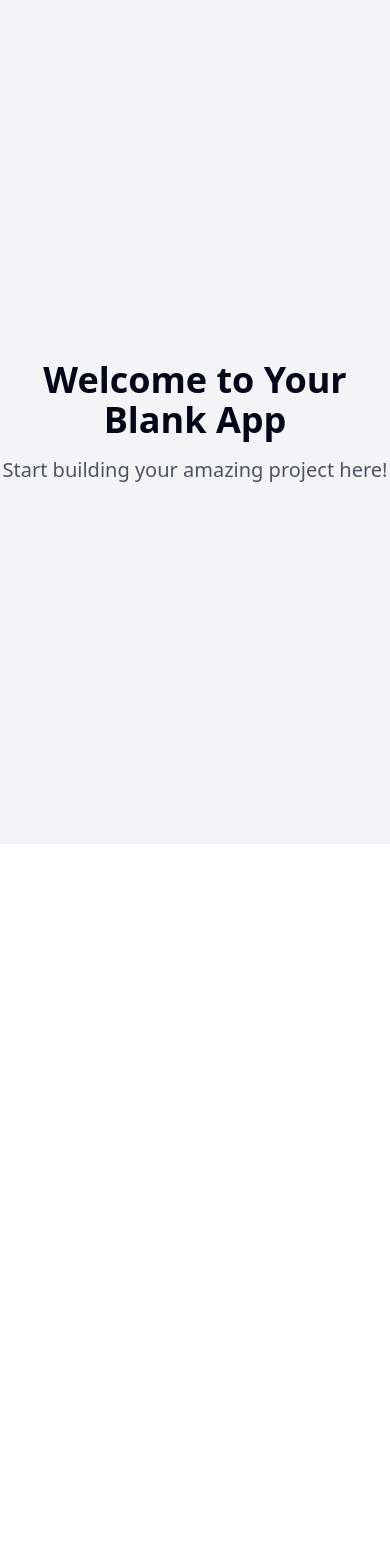
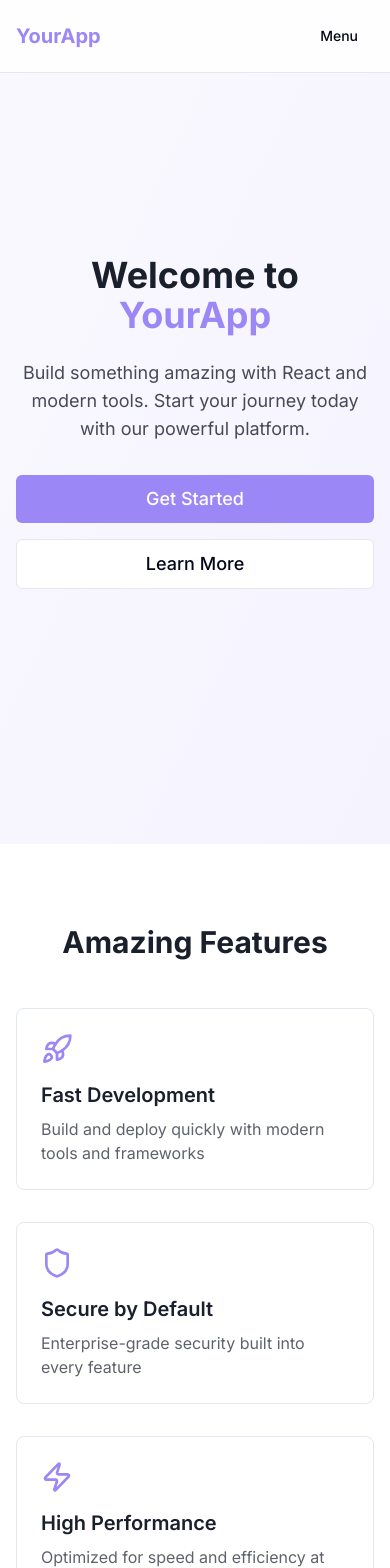
Before and after one commit to ihebchebbi1998tnaadaedaea/react-journey-starter-67, a React (Vite) app: page / in a window 390 px wide. Shown: the top 1568 px of the page. Before the commit the page ends 844 px from the top, so only its background shows below. Built offline with nearby package versions, Linux system fonts and the light colour scheme.

Commit message:
Start React JS project
Initialized a new React JS project structure with necessary configuration files and components.
[skip gpt_engineer]

```diff
--- /dev/null
+++ b/src/components/Features.tsx
@@ -0,0 +1,48 @@
+import { Rocket, Shield, Zap } from "lucide-react";
+
+const Features = () => {
+  const features = [
+    {
+      icon: <Rocket className="w-8 h-8 text-primary" />,
+      title: "Fast Development",
+      description: "Build and deploy quickly with modern tools and frameworks",
+    },
+    {
+      icon: <Shield className="w-8 h-8 text-primary" />,
+      title: "Secure by Default",
+      description: "Enterprise-grade security built into every feature",
+    },
+    {
+      icon: <Zap className="w-8 h-8 text-primary" />,
+      title: "High Performance",
+      description: "Optimized for speed and efficiency at every level",
+    },
+  ];
+
+  return (
+    <section id="features" className="py-20 bg-white">
+      <div className="container mx-auto px-4">
+        <h2 className="text-3xl md:text-4xl font-bold text-center text-secondary mb-12">
+          Amazing Features
+        </h2>
+        <div className="grid md:grid-cols-3 gap-8">
+          {features.map((feature, index) => (
+            <div
+              key={index}
+              className="p-6 rounded-lg border hover:shadow-lg transition-shadow duration-300 animate-fade-up"
+              style={{ animationDelay: `${index * 100}ms` }}
+            >
+              <div className="mb-4">{feature.icon}</div>
+              <h3 className="text-xl font-semibold text-secondary mb-2">
+                {feature.title}
+              </h3>
+              <p className="text-secondary/70">{feature.description}</p>
+            </div>
+          ))}
+        </div>
+      </div>
+    </section>
+  );
+};
+
+export default Features;
--- /dev/null
+++ b/src/components/Hero.tsx
@@ -0,0 +1,27 @@
+import { Button } from "@/components/ui/button";
+
+const Hero = () => {
+  return (
+    <div className="min-h-screen flex items-center justify-center bg-gradient-to-br from-primary/5 to-primary/10">
+      <div className="container mx-auto px-4 py-20 text-center animate-fade-up">
+        <h1 className="text-4xl md:text-6xl font-bold text-secondary mb-6">
+          Welcome to <span className="text-primary">YourApp</span>
+        </h1>
+        <p className="text-lg md:text-xl text-secondary/80 max-w-2xl mx-auto mb-8">
+          Build something amazing with React and modern tools. Start your journey today
+          with our powerful platform.
+        </p>
+        <div className="flex flex-col md:flex-row gap-4 justify-center">
+          <Button className="bg-primary hover:bg-primary/90 text-white text-lg px-8 py-6">
+            Get Started
+          </Button>
+          <Button variant="outline" className="text-lg px-8 py-6">
+            Learn More
+          </Button>
+        </div>
+      </div>
+    </div>
+  );
+};
+
+export default Hero;
--- /dev/null
+++ b/src/components/Navigation.tsx
@@ -0,0 +1,19 @@
+import { Button } from "@/components/ui/button";
+
+const Navigation = () => {
+  return (
+    <nav className="fixed w-full bg-white/80 backdrop-blur-sm z-50 border-b">
+      <div className="container mx-auto px-4 py-4 flex justify-between items-center">
+        <div className="text-xl font-bold text-primary">YourApp</div>
+        <div className="hidden md:flex space-x-6 items-center">
+          <a href="#features" className="text-secondary hover:text-primary transition-colors">Features</a>
+          <a href="#about" className="text-secondary hover:text-primary transition-colors">About</a>
+          <Button className="bg-primary hover:bg-primary/90 text-white">Get Started</Button>
+        </div>
+        <Button variant="ghost" className="md:hidden">Menu</Button>
+      </div>
+    </nav>
+  );
+};
+
+export default Navigation;
--- a/src/index.css
+++ b/src/index.css
@@ -1,3 +1,5 @@
+@import url('https://fonts.googleapis.com/css2?family=Inter:wght@400;500;600;700&display=swap');
+
 @tailwind base;
 @tailwind components;
 @tailwind utilities;
@@ -6,96 +8,32 @@
   :root {
     --background: 0 0% 100%;
     --foreground: 222.2 84% 4.9%;
-
     --card: 0 0% 100%;
     --card-foreground: 222.2 84% 4.9%;
-
     --popover: 0 0% 100%;
     --popover-foreground: 222.2 84% 4.9%;
-
     --primary: 222.2 47.4% 11.2%;
     --primary-foreground: 210 40% 98%;
-
     --secondary: 210 40% 96.1%;
     --secondary-foreground: 222.2 47.4% 11.2%;
-
     --muted: 210 40% 96.1%;
     --muted-foreground: 215.4 16.3% 46.9%;
-
     --accent: 210 40% 96.1%;
     --accent-foreground: 222.2 47.4% 11.2%;
-
     --destructive: 0 84.2% 60.2%;
     --destructive-foreground: 210 40% 98%;
-
     --border: 214.3 31.8% 91.4%;
     --input: 214.3 31.8% 91.4%;
     --ring: 222.2 84% 4.9%;
-
     --radius: 0.5rem;
-
-    --sidebar-background: 0 0% 98%;
-
-    --sidebar-foreground: 240 5.3% 26.1%;
-
-    --sidebar-primary: 240 5.9% 10%;
-
-    --sidebar-primary-foreground: 0 0% 98%;
-
-    --sidebar-accent: 240 4.8% 95.9%;
-
-    --sidebar-accent-foreground: 240 5.9% 10%;
-
-    --sidebar-border: 220 13% 91%;
-
-    --sidebar-ring: 217.2 91.2% 59.8%;
   }
 
-  .dark {
-    --background: 222.2 84% 4.9%;
-    --foreground: 210 40% 98%;
-
-    --card: 222.2 84% 4.9%;
-    --card-foreground: 210 40% 98%;
-
-    --popover: 222.2 84% 4.9%;
-    --popover-foreground: 210 40% 98%;
-
-    --primary: 210 40% 98%;
-    --primary-foreground: 222.2 47.4% 11.2%;
-
-    --secondary: 217.2 32.6% 17.5%;
-    --secondary-foreground: 210 40% 98%;
-
-    --muted: 217.2 32.6% 17.5%;
-    --muted-foreground: 215 20.2% 65.1%;
-
-    --accent: 217.2 32.6% 17.5%;
-    --accent-foreground: 210 40% 98%;
-
-    --destructive: 0 62.8% 30.6%;
-    --destructive-foreground: 210 40% 98%;
-
-    --border: 217.2 32.6% 17.5%;
-    --input: 217.2 32.6% 17.5%;
-    --ring: 212.7 26.8% 83.9%;
-    --sidebar-background: 240 5.9% 10%;
-    --sidebar-foreground: 240 4.8% 95.9%;
-    --sidebar-primary: 224.3 76.3% 48%;
-    --sidebar-primary-foreground: 0 0% 100%;
-    --sidebar-accent: 240 3.7% 15.9%;
-    --sidebar-accent-foreground: 240 4.8% 95.9%;
-    --sidebar-border: 240 3.7% 15.9%;
-    --sidebar-ring: 217.2 91.2% 59.8%;
-  }
-}
-
-@layer base {
   * {
     @apply border-border;
   }
 
   body {
     @apply bg-background text-foreground;
+    font-family: 'Inter', sans-serif;
   }
 }
--- a/src/pages/Index.tsx
+++ b/src/pages/Index.tsx
@@ -1,12 +1,13 @@
-// Update this page (the content is just a fallback if you fail to update the page)
+import Navigation from "@/components/Navigation";
+import Hero from "@/components/Hero";
+import Features from "@/components/Features";
 
 const Index = () => {
   return (
-    <div className="min-h-screen flex items-center justify-center bg-gray-100">
-      <div className="text-center">
-        <h1 className="text-4xl font-bold mb-4">Welcome to Your Blank App</h1>
-        <p className="text-xl text-gray-600">Start building your amazing project here!</p>
-      </div>
+    <div className="min-h-screen">
+      <Navigation />
+      <Hero />
+      <Features />
     </div>
   );
 };
--- a/tailwind.config.ts
+++ b/tailwind.config.ts
@@ -12,85 +12,43 @@ export default {
   theme: {
     container: {
       center: true,
-			padding: '2rem',
+      padding: "2rem",
       screens: {
-				'2xl': '1400px'
-			}
+        "2xl": "1400px",
+      },
     },
     extend: {
       colors: {
-				border: 'hsl(var(--border))',
-				input: 'hsl(var(--input))',
-				ring: 'hsl(var(--ring))',
-				background: 'hsl(var(--background))',
-				foreground: 'hsl(var(--foreground))',
+        border: "hsl(var(--border))",
+        input: "hsl(var(--input))",
+        ring: "hsl(var(--ring))",
+        background: "hsl(var(--background))",
+        foreground: "hsl(var(--foreground))",
         primary: {
-					DEFAULT: 'hsl(var(--primary))',
-					foreground: 'hsl(var(--primary-foreground))'
+          DEFAULT: "#9b87f5",
+          foreground: "#ffffff",
         },
         secondary: {
-					DEFAULT: 'hsl(var(--secondary))',
-					foreground: 'hsl(var(--secondary-foreground))'
+          DEFAULT: "#1A1F2C",
+          foreground: "#ffffff",
         },
-				destructive: {
-					DEFAULT: 'hsl(var(--destructive))',
-					foreground: 'hsl(var(--destructive-foreground))'
-				},
-				muted: {
-					DEFAULT: 'hsl(var(--muted))',
-					foreground: 'hsl(var(--muted-foreground))'
-				},
-				accent: {
-					DEFAULT: 'hsl(var(--accent))',
-					foreground: 'hsl(var(--accent-foreground))'
-				},
-				popover: {
-					DEFAULT: 'hsl(var(--popover))',
-					foreground: 'hsl(var(--popover-foreground))'
-				},
-				card: {
-					DEFAULT: 'hsl(var(--card))',
-					foreground: 'hsl(var(--card-foreground))'
-				},
-				sidebar: {
-					DEFAULT: 'hsl(var(--sidebar-background))',
-					foreground: 'hsl(var(--sidebar-foreground))',
-					primary: 'hsl(var(--sidebar-primary))',
-					'primary-foreground': 'hsl(var(--sidebar-primary-foreground))',
-					accent: 'hsl(var(--sidebar-accent))',
-					'accent-foreground': 'hsl(var(--sidebar-accent-foreground))',
-					border: 'hsl(var(--sidebar-border))',
-					ring: 'hsl(var(--sidebar-ring))'
-				}
-			},
-			borderRadius: {
-				lg: 'var(--radius)',
-				md: 'calc(var(--radius) - 2px)',
-				sm: 'calc(var(--radius) - 4px)'
       },
       keyframes: {
-				'accordion-down': {
-					from: {
-						height: '0'
+        "fade-up": {
+          "0%": {
+            opacity: "0",
+            transform: "translateY(10px)",
           },
-					to: {
-						height: 'var(--radix-accordion-content-height)'
-					}
+          "100%": {
+            opacity: "1",
+            transform: "translateY(0)",
           },
-				'accordion-up': {
-					from: {
-						height: 'var(--radix-accordion-content-height)'
         },
-					to: {
-						height: '0'
-					}
-				}
       },
       animation: {
-				'accordion-down': 'accordion-down 0.2s ease-out',
-				'accordion-up': 'accordion-up 0.2s ease-out'
-			}
-		}
+        "fade-up": "fade-up 0.5s ease-out",
+      },
+    },
   },
   plugins: [require("tailwindcss-animate")],
 } satisfies Config;
```
Lines whose indentation alone changed are shown as unchanged.
